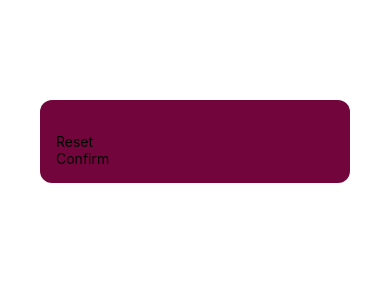
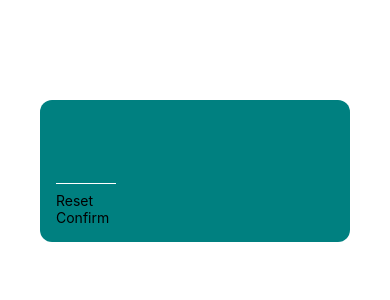
Before and after one commit to ytsykvas/react-native-game, a React Native app: screen / in a window 390 px wide. Shown: the top 300 px of the page. Built offline with nearby package versions, Linux system fonts and the light colour scheme.

Commit message:
Working with text input

```diff
--- a/screens/StartGameScreen.js
+++ b/screens/StartGameScreen.js
@@ -4,7 +4,13 @@ import PrimaryButton from "../components/PrimaryButton";
 function StartGameScreen() {
   return (
     <View style={styles.inputContainer}>
-      <TextInput/>
+      <TextInput
+        style={styles.numberInput}
+        maxLength={2}
+        keyboardType="number-pad"
+        // autoCapitalize="none" // works with none numeric symbols. Disabling capitalize. Do not needed in this case.
+        // autoCorrect={false} // works with none numeric symbols. Disabling autocorrection. Do not needed in this case.
+      />
       <PrimaryButton>Reset</PrimaryButton>
       <PrimaryButton>Confirm</PrimaryButton>
     </View>
@@ -16,13 +22,24 @@ const styles = StyleSheet.create({
     marginTop: 100,
     marginHorizontal: 40,
     padding: 16,
-    backgroundColor: '#72063c',
+    backgroundColor: '#008080',
     borderRadius: 12,
-    elevation: 80, // shadow. Works only with Android
+    elevation: 50, // shadow. Works only with Android
     shadowColor: 'black',
     shadowOffset: { width: 0, height: 2}, // shadow offset for IOS
     shadowRadius: 6, //  shadow radius for IOS
     shadowOpacity: '0,25' // shadow opacity for IOS
+  },
+  numberInput: {
+    height: 60,
+    width: 60,
+    fontSize: 48,
+    borderBottomColor: 'white',
+    borderBottomWidth: 1,
+    color: 'white',
+    marginVertical: 8,
+    fontWeight: 'bold',
+    textAlign: 'center'
   }
 });
 
```
